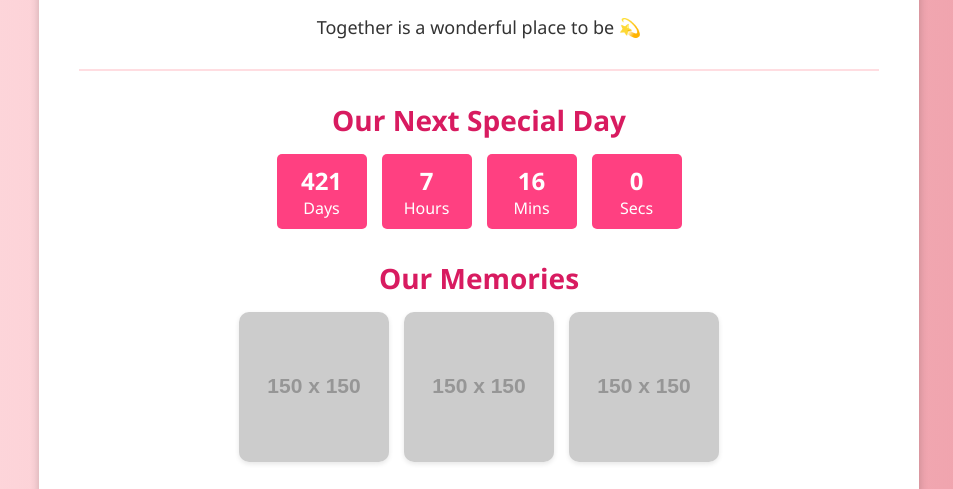
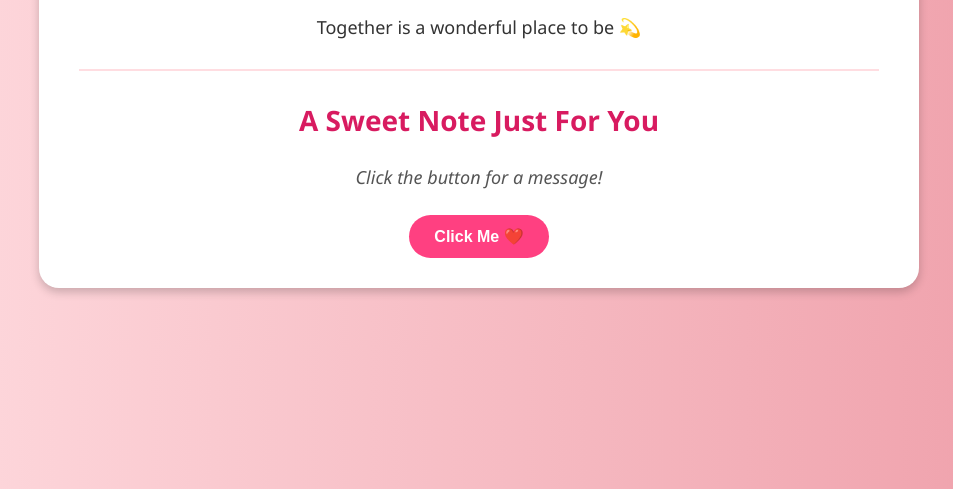
Before and after one commit to shah-iqra/Couple-page, a plain HTML site: page index.html in a window 1280 px wide. Shown: the part 307-796 px from the top of the page, without its empty margins (161-1114 px from the left). Drawn offline with Linux system fonts and the light colour scheme; placeholder pictures from the web are drawn by us.

Commit message:
Little update

```diff
--- a/index.html
+++ b/index.html
@@ -45,47 +45,6 @@
       margin: auto;
     }
 
-    /* --- New Countdown Styles --- */
-    .countdown-timer {
-      display: flex;
-      justify-content: center;
-      gap: 15px;
-      margin-top: 10px;
-    }
-    .timer-box {
-      background: #ff4081;
-      color: white;
-      padding: 10px 15px;
-      border-radius: 5px;
-      font-size: 16px;
-      min-width: 60px;
-    }
-    .timer-box span {
-      display: block;
-      font-size: 24px;
-      font-weight: bold;
-    }
-
-    /* --- New Memories Gallery Styles --- */
-    .gallery {
-      display: flex;
-      justify-content: center;
-      gap: 15px;
-      flex-wrap: wrap; /* Allows images to wrap on small screens */
-    }
-    .gallery img {
-      width: 150px;
-      height: 150px;
-      object-fit: cover; /* Ensures images look good */
-      border-radius: 10px;
-      box-shadow: 0 2px 5px rgba(0,0,0,0.1);
-      transition: transform 0.3s ease;
-    }
-    .gallery img:hover {
-      transform: scale(1.05);
-      box-shadow: 0 4px 8px rgba(0,0,0,0.2);
-    }
-
     /* --- New Message Generator Styles --- */
     .message-generator {
       margin-top: 30px;
@@ -125,25 +84,6 @@
 
     <hr style="border: 1px solid #ffdde1; margin: 30px 0;">
 
-    <div class="countdown-container">
-      <h2>Our Next Special Day</h2>
-      <div id="countdown" class="countdown-timer">
-        <div class="timer-box"><span id="days">0</span>Days</div>
-        <div class="timer-box"><span id="hours">0</span>Hours</div>
-        <div class="timer-box"><span id="minutes">0</span>Mins</div>
-        <div class="timer-box"><span id="seconds">0</span>Secs</div>
-      </div>
-    </div>
-
-    <div class="memories">
-      <h2>Our Memories</h2>
-      <div class="gallery">
-        <img src="https://via.placeholder.com/150/ffdde1/d81b60?text=Memory+1" alt="Memory 1">
-        <img src="https://via.placeholder.com/150/ffdde1/d81b60?text=Memory+2" alt="Memory 2">
-        <img src="https://via.placeholder.com/150/ffdde1/d81b60?text=Memory+3" alt="Memory 3">
-      </div>
-    </div>
-
     <div class="message-generator">
       <h2>A Sweet Note Just For You</h2>
       <p id="sweet-message">Click the button for a message!</p>
@@ -153,35 +93,6 @@
   </div>
 
   <script>
-    // --- Function 1: Countdown Timer ---
-    function startCountdown() {
-      // !! এখানে আপনাদের বিশেষ দিনটির তারিখ দিন !!
-      const specialDate = new Date('January 1, 2027 00:00:00').getTime();
-
-      const interval = setInterval(() => {
-        const now = new Date().getTime();
-        const distance = specialDate - now;
-
-        // Time calculations
-        const days = Math.floor(distance / (1000 * 60 * 60 * 24));
-        const hours = Math.floor((distance % (1000 * 60 * 60 * 24)) / (1000 * 60 * 60));
-        const minutes = Math.floor((distance % (1000 * 60 * 60)) / (1000 * 60));
-        const seconds = Math.floor((distance % (1000 * 60)) / 1000);
-
-        // Display results
-        document.getElementById('days').innerText = days;
-        document.getElementById('hours').innerText = hours;
-        document.getElementById('minutes').innerText = minutes;
-        document.getElementById('seconds').innerText = seconds;
-
-        // If countdown is over
-        if (distance < 0) {
-          clearInterval(interval);
-          document.getElementById('countdown').innerHTML = "<h2 style='color:#ff4081'>Happy Special Day! 🎉</h2>";
-        }
-      }, 1000);
-    }
-
     // --- Function 2: Message Generator ---
     function setupMessageGenerator() {
       // !! আপনারা চাইলে এখানে আরও মেসেজ যোগ করতে পারেন !!
@@ -206,7 +117,6 @@
 
     // Run functions when the page loads
     document.addEventListener('DOMContentLoaded', () => {
-      startCountdown();
       setupMessageGenerator();
     });
   </script>
```
